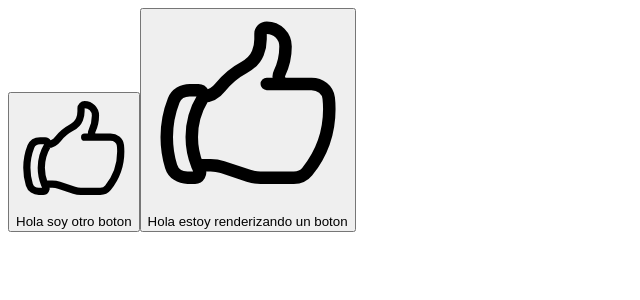
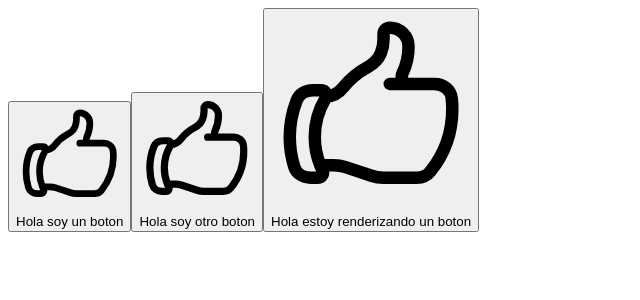
Before and after one commit to Davi0205/React_2025, a React (Vite) app: page / in a window 1280 px wide. Shown: the top 300 px of the page, without its empty margins (0-640 px from the left). Built offline with nearby package versions, Linux system fonts and the light colour scheme.

Commit message:
cambios kokoda

```diff
--- a/src/main.jsx
+++ b/src/main.jsx
@@ -14,21 +14,23 @@ import { createRoot } from 'react-dom/client';
 
 const root = createRoot(document.getElementById('root'));
 
-const createButton = () => {
+const SpecialButton = ({text}) => {
   return (
         <button>
         <svg xmlns="http://www.w3.org/2000/svg" fill="none" viewBox="0 0 24 24" stroke-width="1.5" stroke="currentColor" class="size-6">
           <path stroke-linecap="round" stroke-linejoin="round" d="M6.633 10.25c.806 0 1.533-.446 2.031-1.08a9.041 9.041 0 0 1 2.861-2.4c.723-.384 1.35-.956 1.653-1.715a4.498 4.498 0 0 0 .322-1.672V2.75a.75.75 0 0 1 .75-.75 2.25 2.25 0 0 1 2.25 2.25c0 1.152-.26 2.243-.723 3.218-.266.558.107 1.282.725 1.282m0 0h3.126c1.026 0 1.945.694 2.054 1.715.045.422.068.85.068 1.285a11.95 11.95 0 0 1-2.649 7.521c-.388.482-.987.729-1.605.729H13.48c-.483 0-.964-.078-1.423-.23l-3.114-1.04a4.501 4.501 0 0 0-1.423-.23H5.904m10.598-9.75H14.25M5.904 18.5c.083.205.173.405.27.602.197.4-.078.898-.523.898h-.908c-.889 0-1.713-.518-1.972-1.368a12 12 0 0 1-.521-3.507c0-1.553.295-3.036.831-4.398C3.387 9.953 4.167 9.5 5 9.5h1.053c.472 0 .745.556.5.96a8.958 8.958 0 0 0-1.302 4.665c0 1.194.232 2.333.654 3.375Z" />
         </svg>
-        Hola Mundo1
+        {text}
       </button>
    )
 }
 
 root.render(
     <React.Fragment>
-
-            <button>
+      <SpecialButton text={"Hola soy un boton"}/>
+      <SpecialButton text={"Hola soy otro boton"}/>
+      <SpecialButton text={"Hola estoy renderizando un boton"}/>
+            {/* <button>
         <svg xmlns="http://www.w3.org/2000/svg" fill="none" viewBox="0 0 24 24" stroke-width="1.5" stroke="currentColor" class="size-6">
           <path stroke-linecap="round" stroke-linejoin="round" d="M6.633 10.25c.806 0 1.533-.446 2.031-1.08a9.041 9.041 0 0 1 2.861-2.4c.723-.384 1.35-.956 1.653-1.715a4.498 4.498 0 0 0 .322-1.672V2.75a.75.75 0 0 1 .75-.75 2.25 2.25 0 0 1 2.25 2.25c0 1.152-.26 2.243-.723 3.218-.266.558.107 1.282.725 1.282m0 0h3.126c1.026 0 1.945.694 2.054 1.715.045.422.068.85.068 1.285a11.95 11.95 0 0 1-2.649 7.521c-.388.482-.987.729-1.605.729H13.48c-.483 0-.964-.078-1.423-.23l-3.114-1.04a4.501 4.501 0 0 0-1.423-.23H5.904m10.598-9.75H14.25M5.904 18.5c.083.205.173.405.27.602.197.4-.078.898-.523.898h-.908c-.889 0-1.713-.518-1.972-1.368a12 12 0 0 1-.521-3.507c0-1.553.295-3.036.831-4.398C3.387 9.953 4.167 9.5 5 9.5h1.053c.472 0 .745.556.5.96a8.958 8.958 0 0 0-1.302 4.665c0 1.194.232 2.333.654 3.375Z" />
         </svg>
@@ -39,7 +41,7 @@ root.render(
           <path stroke-linecap="round" stroke-linejoin="round" d="M6.633 10.25c.806 0 1.533-.446 2.031-1.08a9.041 9.041 0 0 1 2.861-2.4c.723-.384 1.35-.956 1.653-1.715a4.498 4.498 0 0 0 .322-1.672V2.75a.75.75 0 0 1 .75-.75 2.25 2.25 0 0 1 2.25 2.25c0 1.152-.26 2.243-.723 3.218-.266.558.107 1.282.725 1.282m0 0h3.126c1.026 0 1.945.694 2.054 1.715.045.422.068.85.068 1.285a11.95 11.95 0 0 1-2.649 7.521c-.388.482-.987.729-1.605.729H13.48c-.483 0-.964-.078-1.423-.23l-3.114-1.04a4.501 4.501 0 0 0-1.423-.23H5.904m10.598-9.75H14.25M5.904 18.5c.083.205.173.405.27.602.197.4-.078.898-.523.898h-.908c-.889 0-1.713-.518-1.972-1.368a12 12 0 0 1-.521-3.507c0-1.553.295-3.036.831-4.398C3.387 9.953 4.167 9.5 5 9.5h1.053c.472 0 .745.556.5.96a8.958 8.958 0 0 0-1.302 4.665c0 1.194.232 2.333.654 3.375Z" />
         </svg>
         Hola estoy renderizando un boton
-      </button>
+      </button> */}
 
     </React.Fragment>
 );
```
